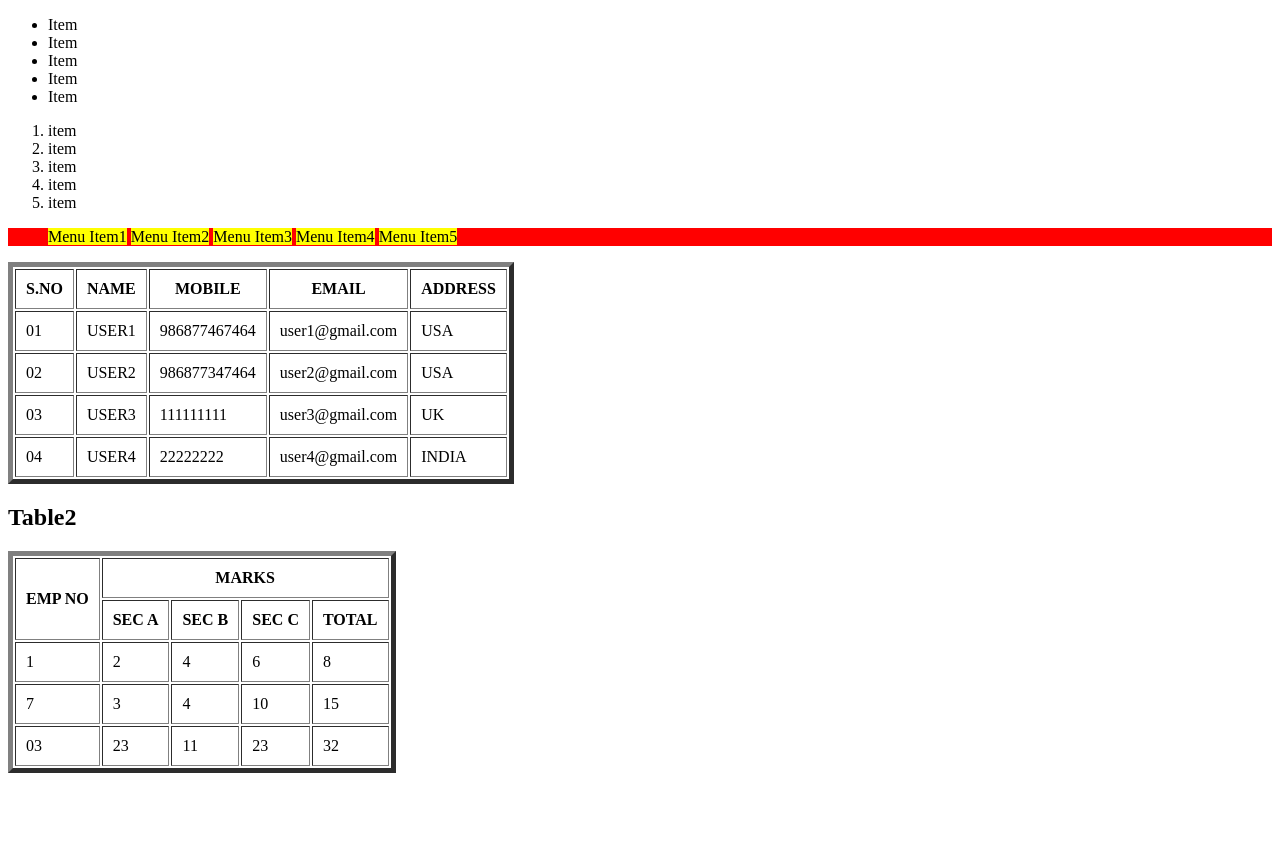
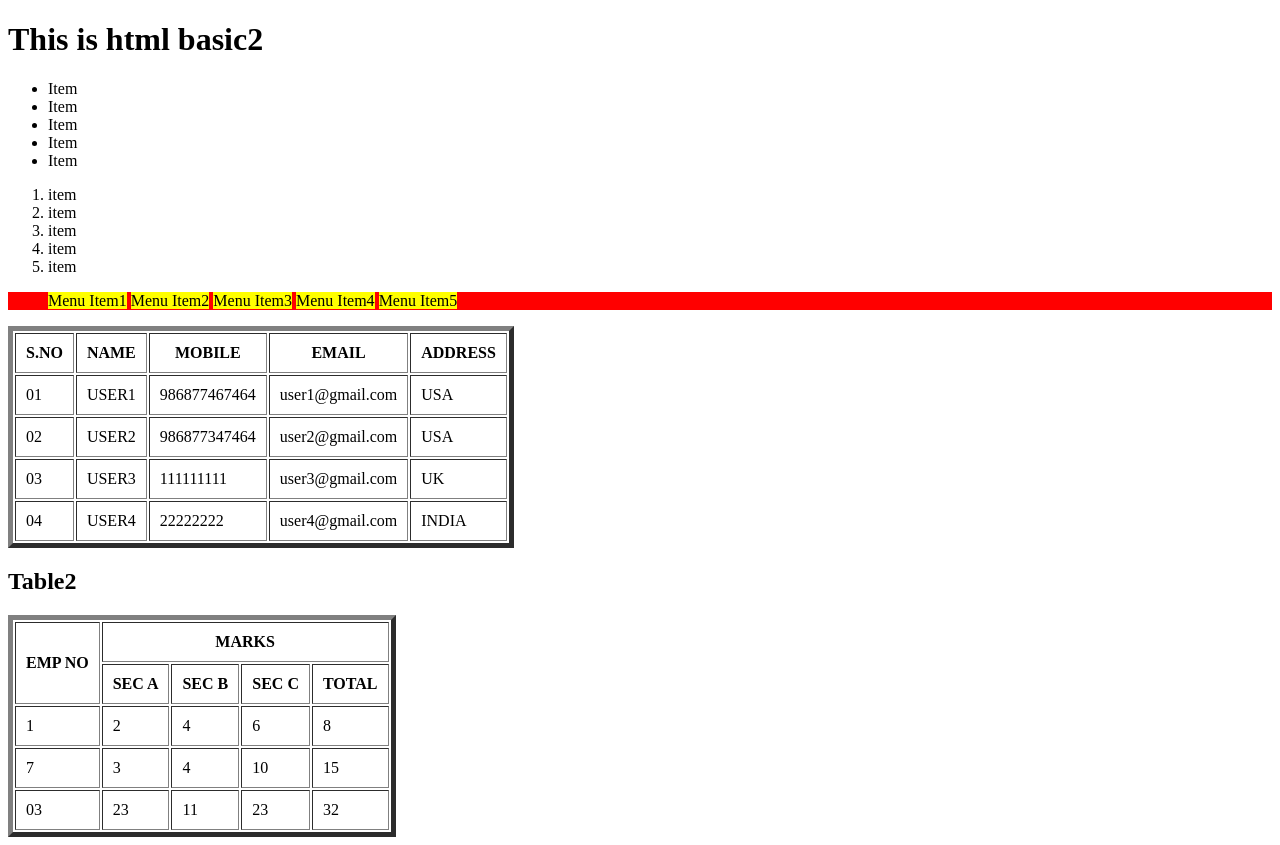
Before and after one commit to bujjibabu/UI-Programs, a plain HTML site: page htmlPrograms/basic2.html in a window 1280 px wide. Before the commit the page ends 800 px from the top, so only its background shows below. Drawn offline with Linux system fonts and the light colour scheme.

Commit message:
Initital commit

```diff
--- a/htmlPrograms/basic2.html
+++ b/htmlPrograms/basic2.html
@@ -6,6 +6,7 @@
 </head>
 
 <body>
+	<h1>This is html basic2</h1>
   <ul>
     <li>Item</li>
     <li>Item</li>
```
